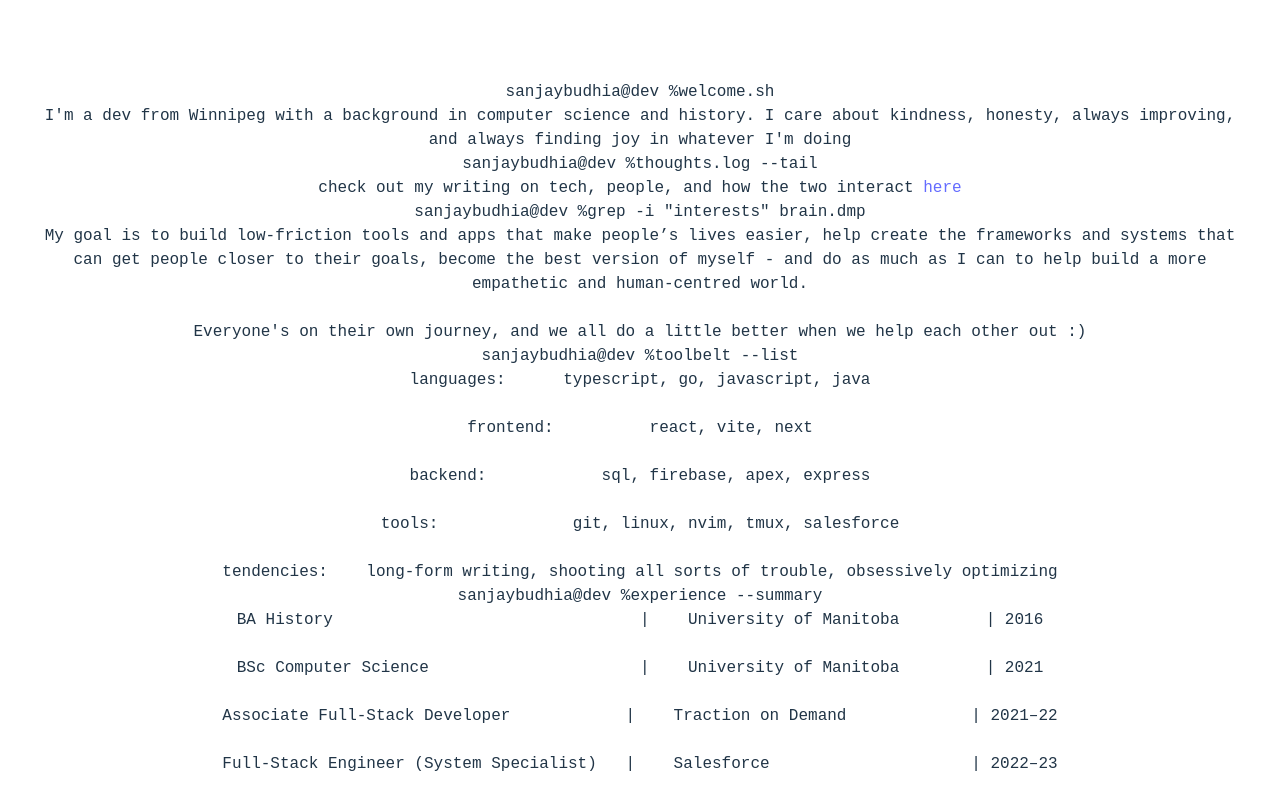
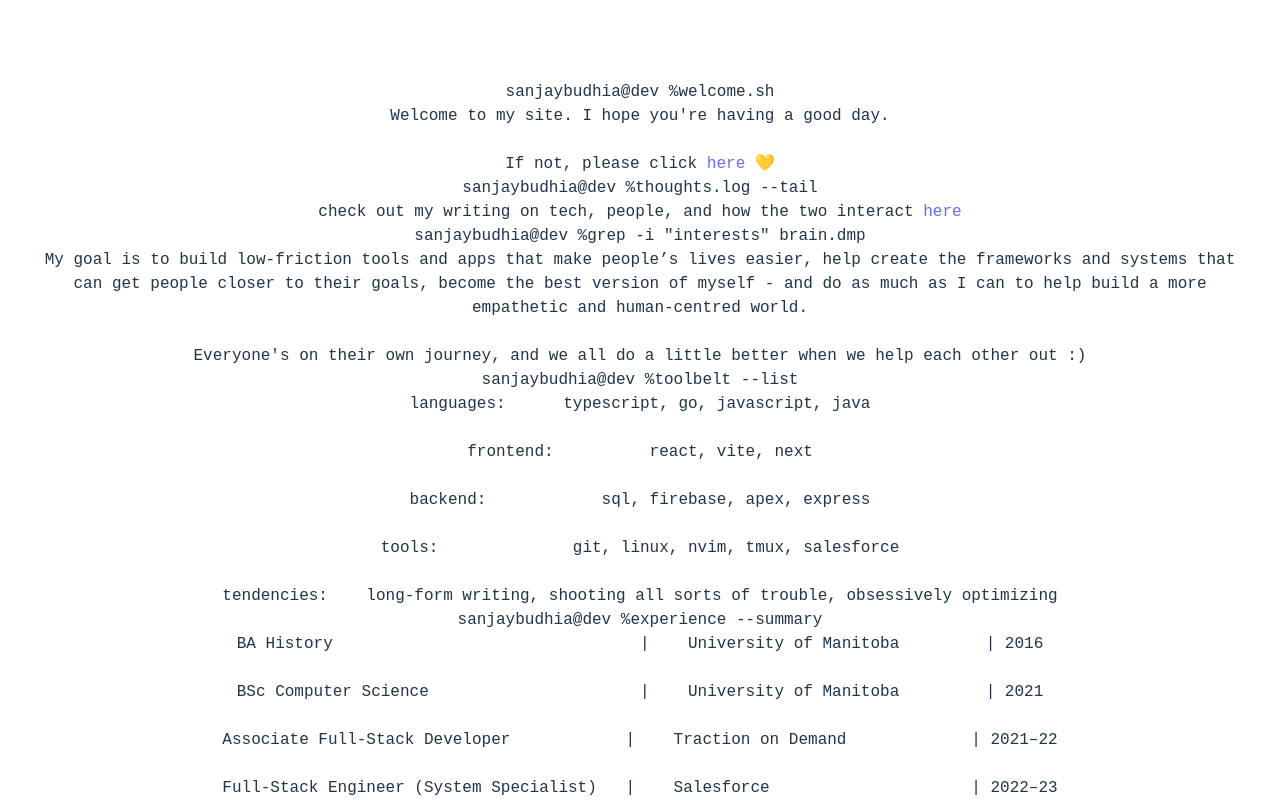
Before and after one commit to sanxbud/sjdev-lofi, a React (Vite) app: page / in a window 1280 px wide. Shown: the top 800 px of the page. Built offline with nearby package versions, Linux system fonts and the light colour scheme.

Commit message:
adding Whois and changing Welcome

```diff
--- a/src/sections/Welcome.tsx
+++ b/src/sections/Welcome.tsx
@@ -5,7 +5,10 @@ import { Section } from "../components/Section";
 export const Welcome = () =>{
 
     const welcomeHeader = `welcome.sh`
-    const welcomeBody = `I'm a dev from Winnipeg with a background in computer science and history. I care about kindness, honesty, always improving, and always finding joy in whatever I'm doing\n`
+    const welcomeBody = `
+Welcome to my site. I hope you're having a good day.
+If not, please click [here](https://emergencycompliment.com/) 💛
+\n`
 
 
 
```
Also changed, not shown: src/sections/Whois.tsx (added, +17 -0 lines).
